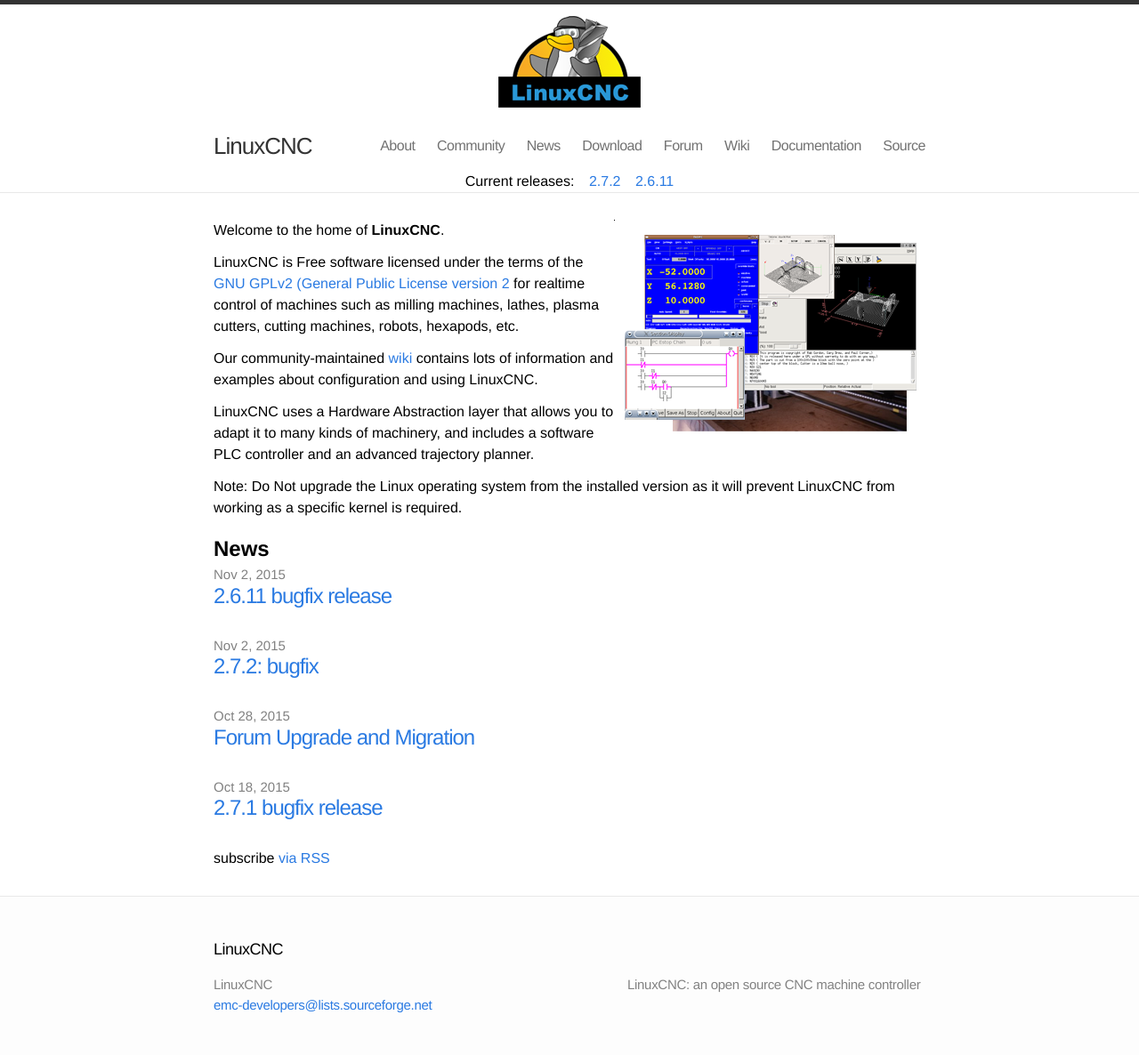
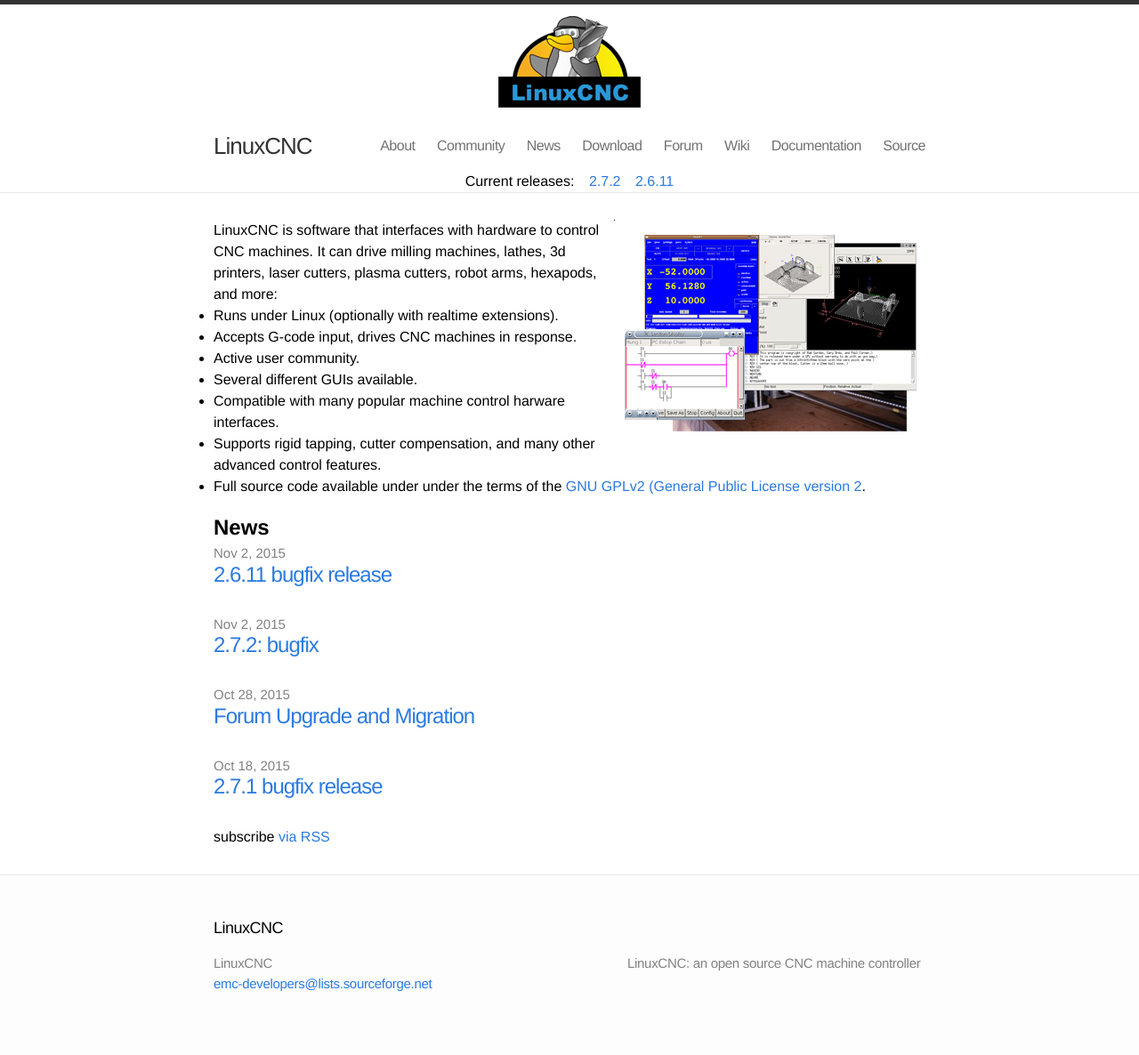
Before and after one commit to LinuxCNC/wlo, a Jekyll site: the page built from index.md, in a window 1280 px wide. Shown: the whole page at 89% size. Built offline with Jekyll 4.4.1, drawn with Linux system fonts in a browser that asks for light colours; after the commit the page ends 1162 px from its top, so only the background shows below that.

Commit message:
update the front page

```diff
--- a/index.md
+++ b/index.md
@@ -4,35 +4,39 @@
 
 {% if site.data.version %}<!-- site built from {{ site.data.version }} -->{% endif %}
 
-<div><img src="images/screen_thumb.png" border="0"
-  alt=" " width="350" height="250" style="float:right" /></div>
-Welcome to the home of **LinuxCNC**.
+<div><img src="images/screen_thumb.png" border="0" alt=" " width="350"
+height="250" style="float:right" /></div>
 
-LinuxCNC is Free software licensed under the terms of the [GNU
-GPLv2 (General Public License version 2][GPLv2] for realtime control of
-machines such as milling machines, lathes, plasma cutters, cutting machines,
-robots, hexapods, etc.
+LinuxCNC is software that interfaces with hardware to control CNC
+machines.  It can drive milling machines, lathes, 3d printers, laser
+cutters, plasma cutters, robot arms, hexapods, and more:
 
-Our community-maintained [wiki][wiki] contains lots of information and examples about configuration and using LinuxCNC.
+* Runs under Linux (optionally with realtime extensions).
 
-LinuxCNC uses a Hardware Abstraction layer that allows you to adapt it to many
-kinds of machinery, and includes a software PLC controller and an advanced
-trajectory planner.
+* Accepts G-code input, drives CNC machines in response.
 
-Note: Do Not upgrade the Linux operating system from the installed version as it will prevent LinuxCNC from working as a specific kernel is required.
+* Active user community.
+
+* Several different GUIs available.
+
+* Compatible with many popular machine control harware interfaces.
+
+* Supports rigid tapping, cutter compensation, and many other advanced
+  control features.
+
+* Full source code available under under the terms of the [GNU GPLv2
+  (General Public License version 2][GPLv2].
 
 # News
+<ul class="posts">
+  {% for post in site.posts limit:4 %}
+    <li>
+      <span class="post-date">{{ post.date | date: "%b %-d, %Y" }}</span>
+      <a class="post-link" href="{{ post.url | prepend: site.baseurl }}">{{ post.title }}</a>
+    </li>
+  {% endfor %}
+</ul>
 
-  <ul class="posts">
-    {% for post in site.posts limit:4 %}
-      <li>
-        <span class="post-date">{{ post.date | date: "%b %-d, %Y" }}</span>
-        <a class="post-link" href="{{ post.url | prepend: site.baseurl }}">{{ post.title }}</a>
-      </li>
-    {% endfor %}
-  </ul>
+<p class="rss-subscribe">subscribe <a href="{{ "/feed.xml" | prepend: site.baseurl }}">via RSS</a></p>
 
-  <p class="rss-subscribe">subscribe <a href="{{ "/feed.xml" | prepend: site.baseurl }}">via RSS</a></p>
-
- [GPLv2]: http://www.gnu.org/licenses/old-licenses/gpl-2.0.html
- [wiki]: http://wiki.linuxcnc.org/
+[GPLv2]: http://www.gnu.org/licenses/old-licenses/gpl-2.0.html
```
